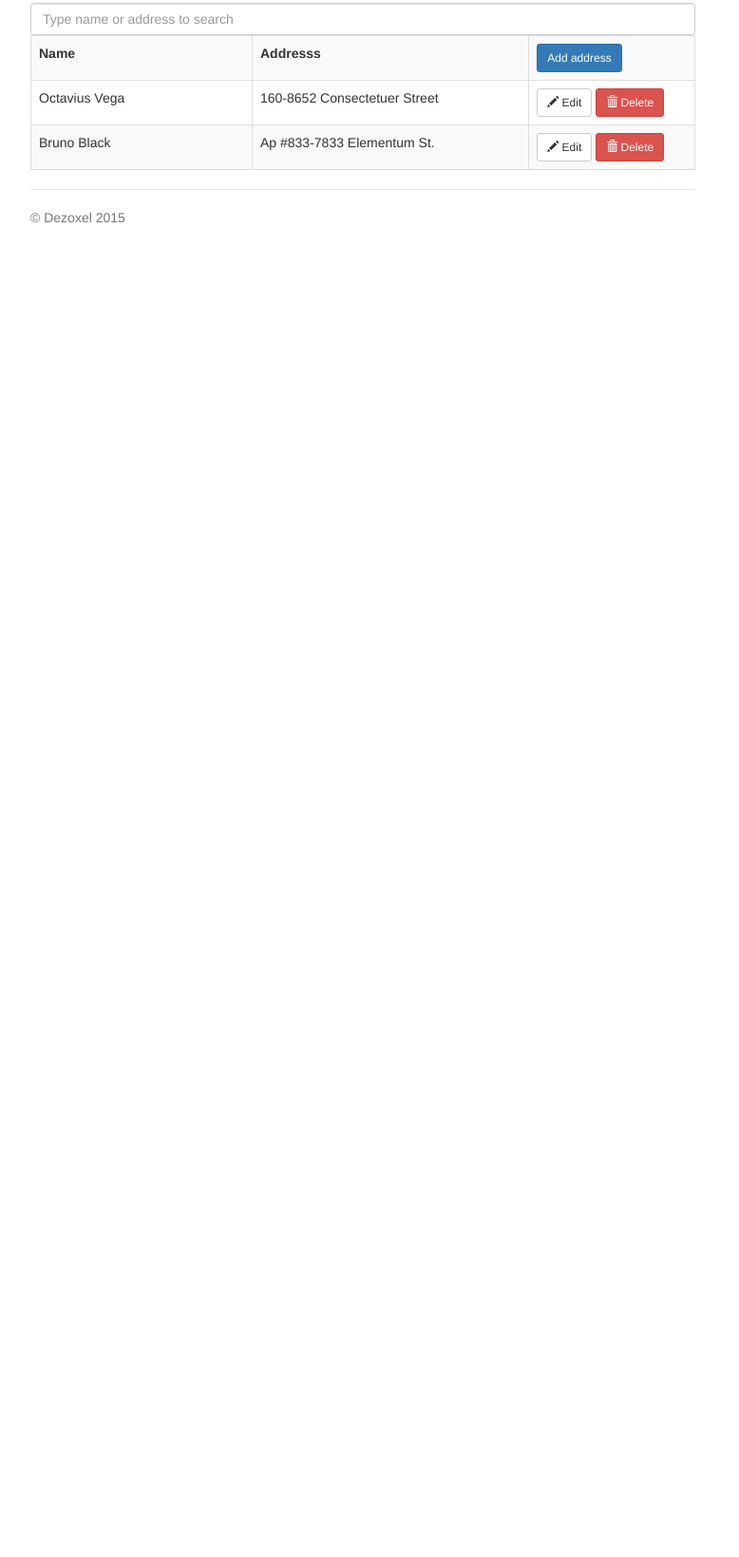
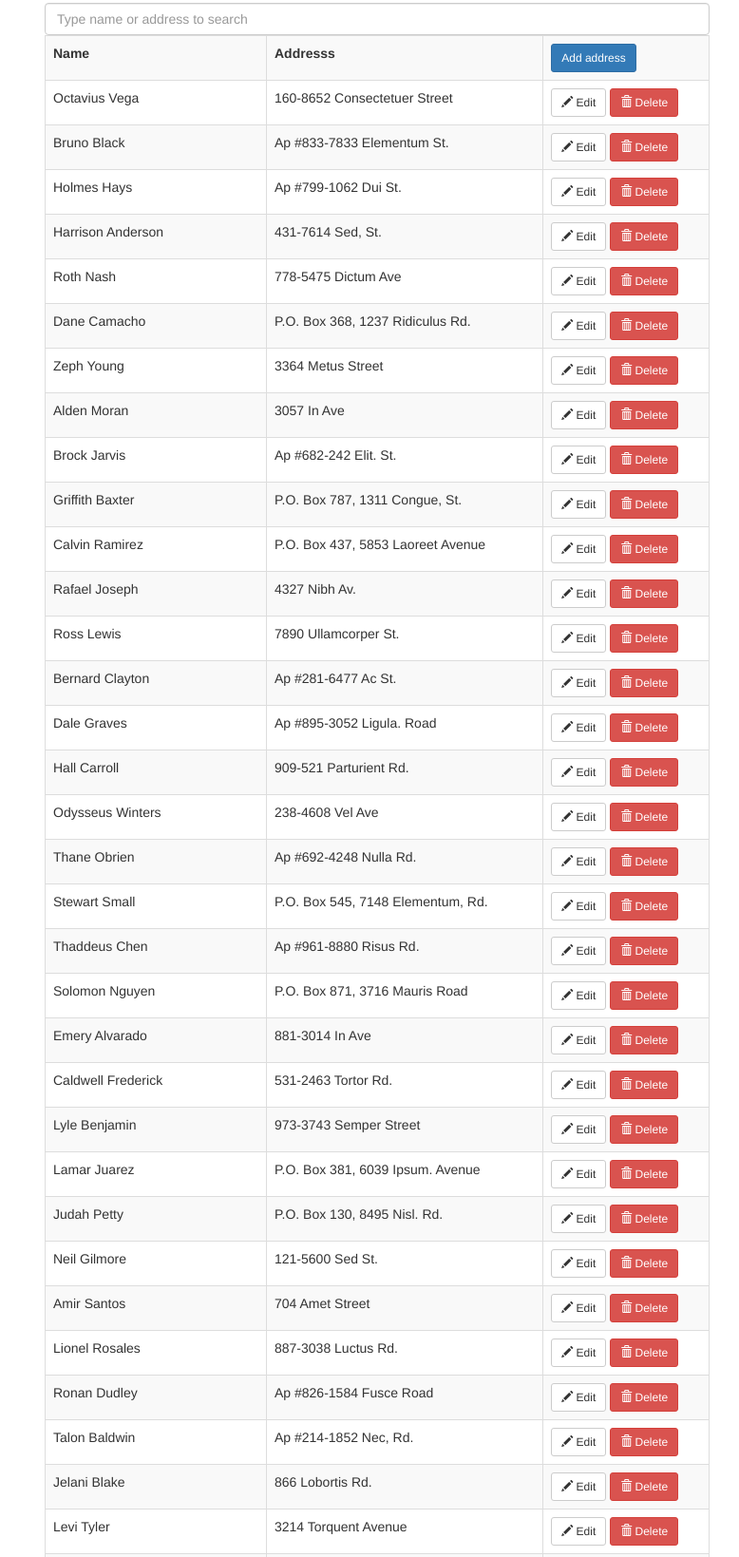
Before and after one commit to dezoxel/addressbook, a website: page app/index.html in a window 1280 px wide. Shown: the part 87-1726 px from the top of the page at 95% size, without its empty margins (258-1036 px from the left). Before the commit the page ends 800 px from the top, so only its background shows below. Drawn offline with nearby package versions, Linux system fonts and the light colour scheme; some packages are replaced by stand-ins of ours; files that its build step writes are made by us from their sources.

Commit message:
Populate the markup with a hardcoded addressbook data from service.

```diff
--- a/app/index.html
+++ b/app/index.html
@@ -66,6 +66,7 @@
         <script src="scripts/app.js"></script>
         <script src="scripts/controllers/main.js"></script>
         <script src="scripts/controllers/about.js"></script>
+        <script src="scripts/services/db.js"></script>
         <!-- endbuild -->
 </body>
 </html>
--- a/app/scripts/controllers/main.js
+++ b/app/scripts/controllers/main.js
@@ -8,10 +8,7 @@
  * Controller of the addressbookApp
  */
 angular.module('addressbookApp')
-  .controller('MainCtrl', function ($scope) {
-    $scope.awesomeThings = [
-      'HTML5 Boilerplate',
-      'AngularJS',
-      'Karma'
-    ];
+  .controller('MainCtrl', function (db) {
+    console.log(db);
+    this.addressbook = db.addressbook;
   });
--- /dev/null
+++ b/app/scripts/services/db.js
@@ -0,0 +1,207 @@
+'use strcit'
+
+angular.module('addressbookApp')
+  .service('db', function() {
+    this.addressbook = [
+      {
+        "name": "Octavius Vega",
+        "address": "160-8652 Consectetuer Street"
+      },
+      {
+        "name": "Bruno Black",
+        "address": "Ap #833-7833 Elementum St."
+      },
+      {
+        "name": "Holmes Hays",
+        "address": "Ap #799-1062 Dui St."
+      },
+      {
+        "name": "Harrison Anderson",
+        "address": "431-7614 Sed, St."
+      },
+      {
+        "name": "Roth Nash",
+        "address": "778-5475 Dictum Ave"
+      },
+      {
+        "name": "Dane Camacho",
+        "address": "P.O. Box 368, 1237 Ridiculus Rd."
+      },
+      {
+        "name": "Zeph Young",
+        "address": "3364 Metus Street"
+      },
+      {
+        "name": "Alden Moran",
+        "address": "3057 In Ave"
+      },
+      {
+        "name": "Brock Jarvis",
+        "address": "Ap #682-242 Elit. St."
+      },
+      {
+        "name": "Griffith Baxter",
+        "address": "P.O. Box 787, 1311 Congue, St."
+      },
+      {
+        "name": "Calvin Ramirez",
+        "address": "P.O. Box 437, 5853 Laoreet Avenue"
+      },
+      {
+        "name": "Rafael Joseph",
+        "address": "4327 Nibh Av."
+      },
+      {
+        "name": "Ross Lewis",
+        "address": "7890 Ullamcorper St."
+      },
+      {
+        "name": "Bernard Clayton",
+        "address": "Ap #281-6477 Ac St."
+      },
+      {
+        "name": "Dale Graves",
+        "address": "Ap #895-3052 Ligula. Road"
+      },
+      {
+        "name": "Hall Carroll",
+        "address": "909-521 Parturient Rd."
+      },
+      {
+        "name": "Odysseus Winters",
+        "address": "238-4608 Vel Ave"
+      },
+      {
+        "name": "Thane Obrien",
+        "address": "Ap #692-4248 Nulla Rd."
+      },
+      {
+        "name": "Stewart Small",
+        "address": "P.O. Box 545, 7148 Elementum, Rd."
+      },
+      {
+        "name": "Thaddeus Chen",
+        "address": "Ap #961-8880 Risus Rd."
+      },
+      {
+        "name": "Solomon Nguyen",
+        "address": "P.O. Box 871, 3716 Mauris Road"
+      },
+      {
+        "name": "Emery Alvarado",
+        "address": "881-3014 In Ave"
+      },
+      {
+        "name": "Caldwell Frederick",
+        "address": "531-2463 Tortor Rd."
+      },
+      {
+        "name": "Lyle Benjamin",
+        "address": "973-3743 Semper Street"
+      },
+      {
+        "name": "Lamar Juarez",
+        "address": "P.O. Box 381, 6039 Ipsum. Avenue"
+      },
+      {
+        "name": "Judah Petty",
+        "address": "P.O. Box 130, 8495 Nisl. Rd."
+      },
+      {
+        "name": "Neil Gilmore",
+        "address": "121-5600 Sed St."
+      },
+      {
+        "name": "Amir Santos",
+        "address": "704 Amet Street"
+      },
+      {
+        "name": "Lionel Rosales",
+        "address": "887-3038 Luctus Rd."
+      },
+      {
+        "name": "Ronan Dudley",
+        "address": "Ap #826-1584 Fusce Road"
+      },
+      {
+        "name": "Talon Baldwin",
+        "address": "Ap #214-1852 Nec, Rd."
+      },
+      {
+        "name": "Jelani Blake",
+        "address": "866 Lobortis Rd."
+      },
+      {
+        "name": "Levi Tyler",
+        "address": "3214 Torquent Avenue"
+      },
+      {
+        "name": "Zeph Woods",
+        "address": "7006 Eu Av."
+      },
+      {
+        "name": "Benedict Sexton",
+        "address": "P.O. Box 573, 3050 Etiam Rd."
+      },
+      {
+        "name": "Hayes Decker",
+        "address": "Ap #832-638 Duis St."
+      },
+      {
+        "name": "Clinton Hopkins",
+        "address": "8389 Sed Ave"
+      },
+      {
+        "name": "Aidan Hood",
+        "address": "9958 Dignissim St."
+      },
+      {
+        "name": "Hyatt Jimenez",
+        "address": "4760 Ultrices Rd."
+      },
+      {
+        "name": "Jackson Lyons",
+        "address": "958-3664 Sit Av."
+      },
+      {
+        "name": "Judah Dorsey",
+        "address": "P.O. Box 658, 3066 Dis Av."
+      },
+      {
+        "name": "Demetrius Lucas",
+        "address": "8148 Volutpat Rd."
+      },
+      {
+        "name": "Erich Vega",
+        "address": "3519 Metus. Ave"
+      },
+      {
+        "name": "Alan Moran",
+        "address": "623-1841 At, Av."
+      },
+      {
+        "name": "Gareth Porter",
+        "address": "884-2345 Sem Av."
+      },
+      {
+        "name": "Zane Sloan",
+        "address": "P.O. Box 506, 9207 Porttitor Street"
+      },
+      {
+        "name": "Brian Thornton",
+        "address": "1511 Sollicitudin Rd."
+      },
+      {
+        "name": "Hamish Lynch",
+        "address": "P.O. Box 547, 7071 Ornare. Street"
+      },
+      {
+        "name": "Ciaran Butler",
+        "address": "Ap #604-4845 Enim. Ave"
+      },
+      {
+        "name": "Clarke Pena",
+        "address": "517-6733 Integer Av."
+      }
+    ];
+  });
--- a/app/views/main.html
+++ b/app/views/main.html
@@ -1,3 +1,4 @@
+<div class="container" ng-controller="MainCtrl as main">
   <input type="text" class="form-control" id="searchInput" placeholder="Type name or address to search">
   <table class="table table-striped table-hover table-bordered">
     <tr>
@@ -7,21 +8,9 @@
         <button type="button" class="btn btn-primary btn-sm">Add address</button>
       </th>
     </tr>
-  <tr>
-    <td>Octavius Vega</td>
-    <td>160-8652 Consectetuer Street</td>
-    <td>
-      <button type="button" class="btn btn-default btn-sm">
-        <span class="glyphicon glyphicon-pencil"></span> Edit
-      </button>
-      <button type="button" class="btn btn-danger btn-sm">
-        <span class="glyphicon glyphicon-trash"></span> Delete
-      </button>
-    </td>
-  </tr>
-  <tr>
-    <td>Bruno Black</td>
-    <td>Ap #833-7833 Elementum St.</td>
+    <tr ng-repeat="entry in main.addressbook">
+      <td>{{ entry.name }}</td>
+      <td>{{ entry.address }}</td>
       <td>
         <button type="button" class="btn btn-default btn-sm">
           <span class="glyphicon glyphicon-pencil"></span> Edit
@@ -32,3 +21,4 @@
       </td>
     </tr>
   </table>
+</div>
```
Lines whose indentation alone changed are shown as unchanged.
